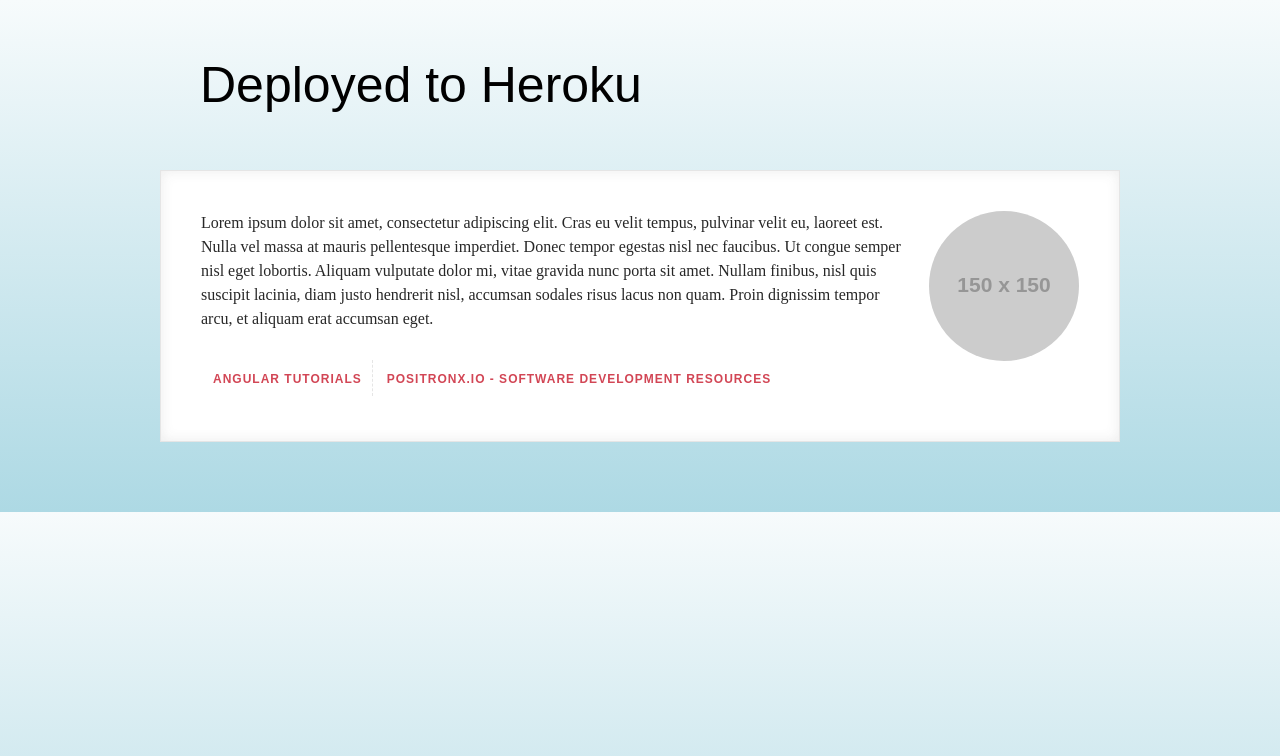
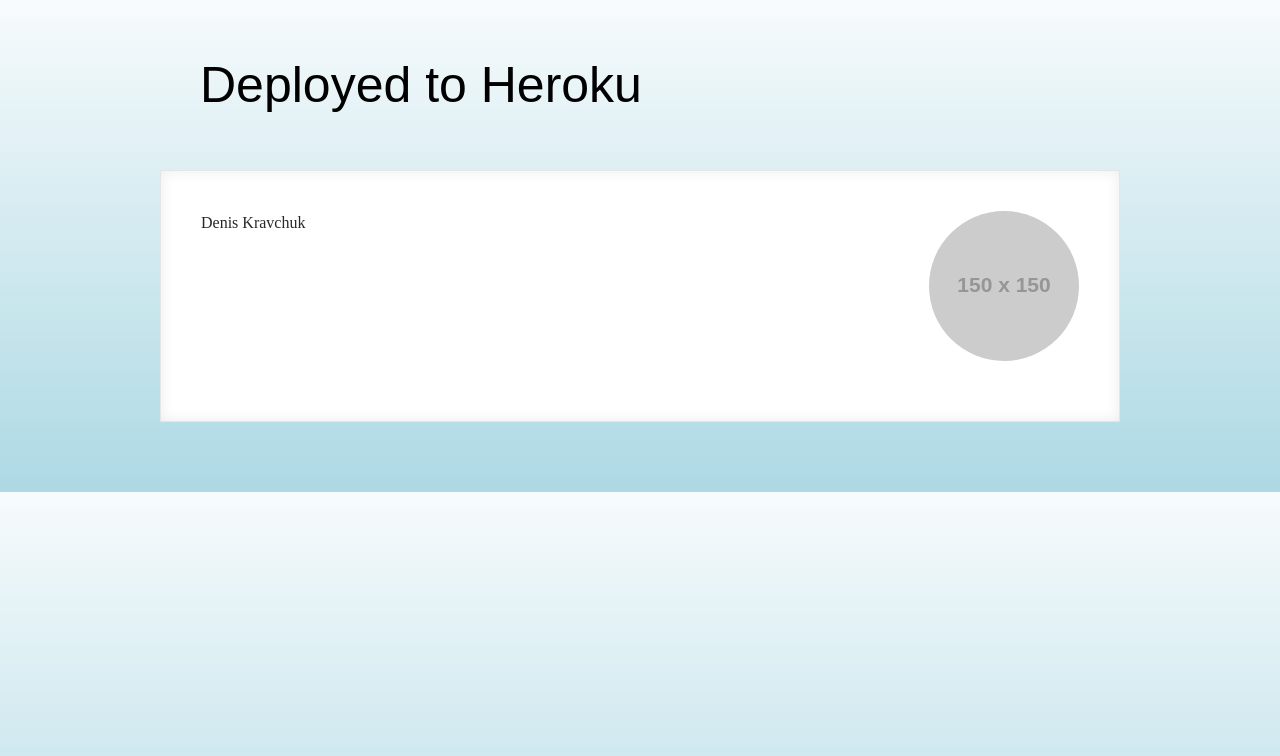
Before and after one commit to f3sh0t/js, a website: page index.html in a window 1280 px wide. Drawn offline with Linux system fonts and the light colour scheme.

Commit message:
Update index.html

```diff
--- a/index.html
+++ b/index.html
@@ -285,15 +285,10 @@
     </header>
     <article id="block1" class="module-block">
       <img class="right" src="http://placehold.it/150" />
-      <p>Lorem ipsum dolor sit amet, consectetur adipiscing elit. Cras eu velit tempus, pulvinar velit eu, laoreet
-        est. Nulla vel massa at mauris pellentesque imperdiet. Donec tempor egestas nisl nec faucibus. Ut congue
-        semper nisl eget lobortis. Aliquam vulputate dolor mi, vitae gravida nunc porta sit amet. Nullam
-        finibus, nisl quis suscipit lacinia, diam justo hendrerit nisl, accumsan sodales risus lacus non quam.
-        Proin dignissim tempor arcu, et aliquam erat accumsan eget.
+      <p>Denis Kravchuk
       </p>
       <ul class="social">
-        <li><a href="https://www.positronx.io/free-angular-tutorials/">Angular Tutorials</a></li>
-        <li><a href="https://www.positronx.io/">positronX.IO - Software Development Resources</a></li>
+
       </ul>
     </article>
   </section>
```
